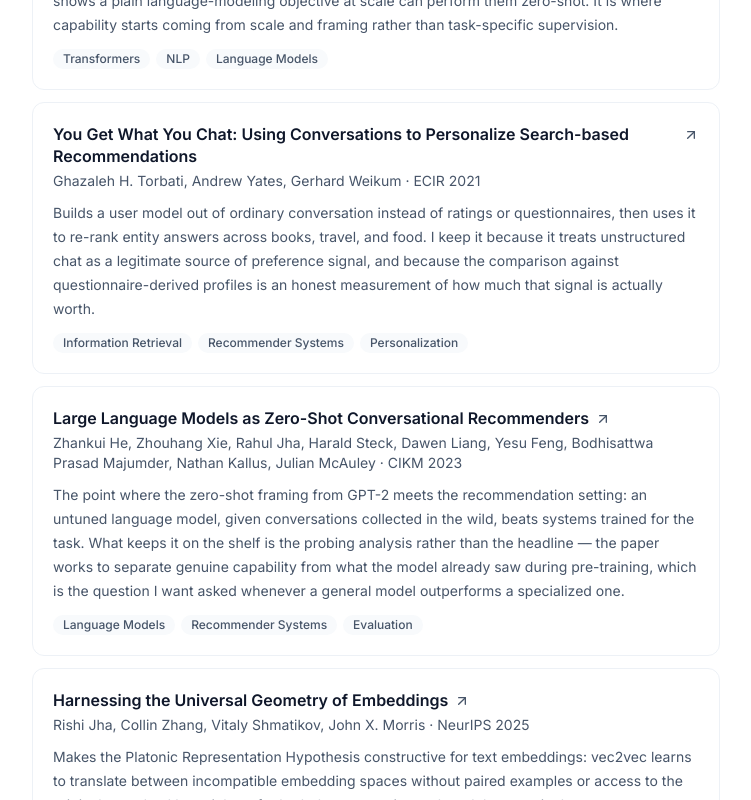
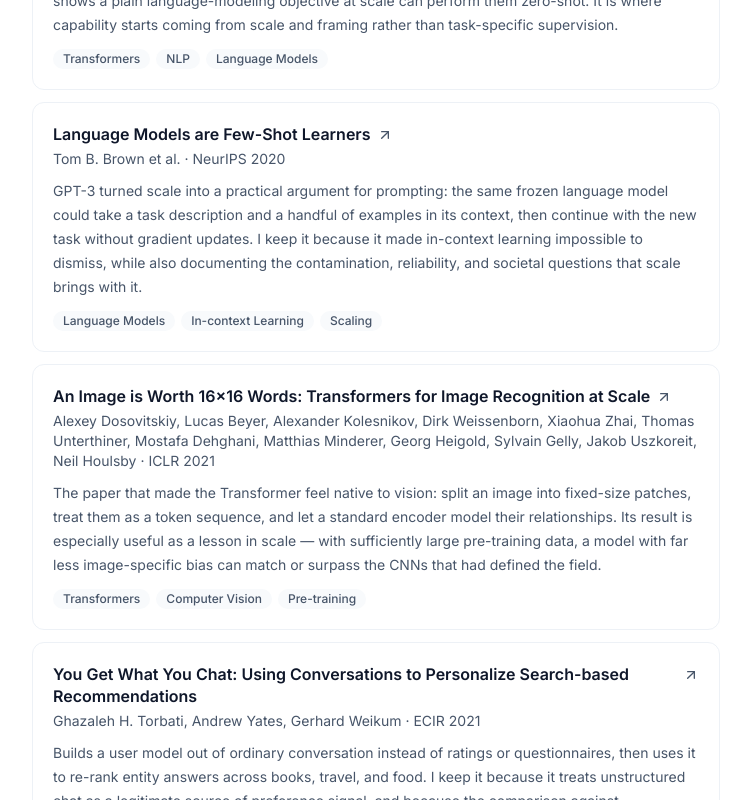
Before and after one commit to TahseenSust/tahseen, a Next.js app: page /paper-shelf in a window 1280 px wide. Shown: the part 1640-2440 px from the top of the page, without its empty margins (264-1015 px from the left). Built offline with nearby package versions, Linux system fonts and the light colour scheme.

Commit message:
Add landmark papers on few-shot learning and vision transformers

```diff
--- a/src/data/papers.ts
+++ b/src/data/papers.ts
@@ -74,6 +74,27 @@
     tags: ["Transformers", "NLP", "Language Models"],
   },
   {
+    title: "Language Models are Few-Shot Learners",
+    authors: "Tom B. Brown et al.",
+    venue: "NeurIPS",
+    year: "2020",
+    url: "https://arxiv.org/pdf/2005.14165",
+    note:
+      "GPT-3 turned scale into a practical argument for prompting: the same frozen language model could take a task description and a handful of examples in its context, then continue with the new task without gradient updates. I keep it because it made in-context learning impossible to dismiss, while also documenting the contamination, reliability, and societal questions that scale brings with it.",
+    tags: ["Language Models", "In-context Learning", "Scaling"],
+  },
+  {
+    title: "An Image is Worth 16x16 Words: Transformers for Image Recognition at Scale",
+    authors:
+      "Alexey Dosovitskiy, Lucas Beyer, Alexander Kolesnikov, Dirk Weissenborn, Xiaohua Zhai, Thomas Unterthiner, Mostafa Dehghani, Matthias Minderer, Georg Heigold, Sylvain Gelly, Jakob Uszkoreit, Neil Houlsby",
+    venue: "ICLR",
+    year: "2021",
+    url: "https://arxiv.org/pdf/2010.11929",
+    note:
+      "The paper that made the Transformer feel native to vision: split an image into fixed-size patches, treat them as a token sequence, and let a standard encoder model their relationships. Its result is especially useful as a lesson in scale — with sufficiently large pre-training data, a model with far less image-specific bias can match or surpass the CNNs that had defined the field.",
+    tags: ["Transformers", "Computer Vision", "Pre-training"],
+  },
+  {
     title:
       "You Get What You Chat: Using Conversations to Personalize Search-based Recommendations",
     authors: "Ghazaleh H. Torbati, Andrew Yates, Gerhard Weikum",
```
